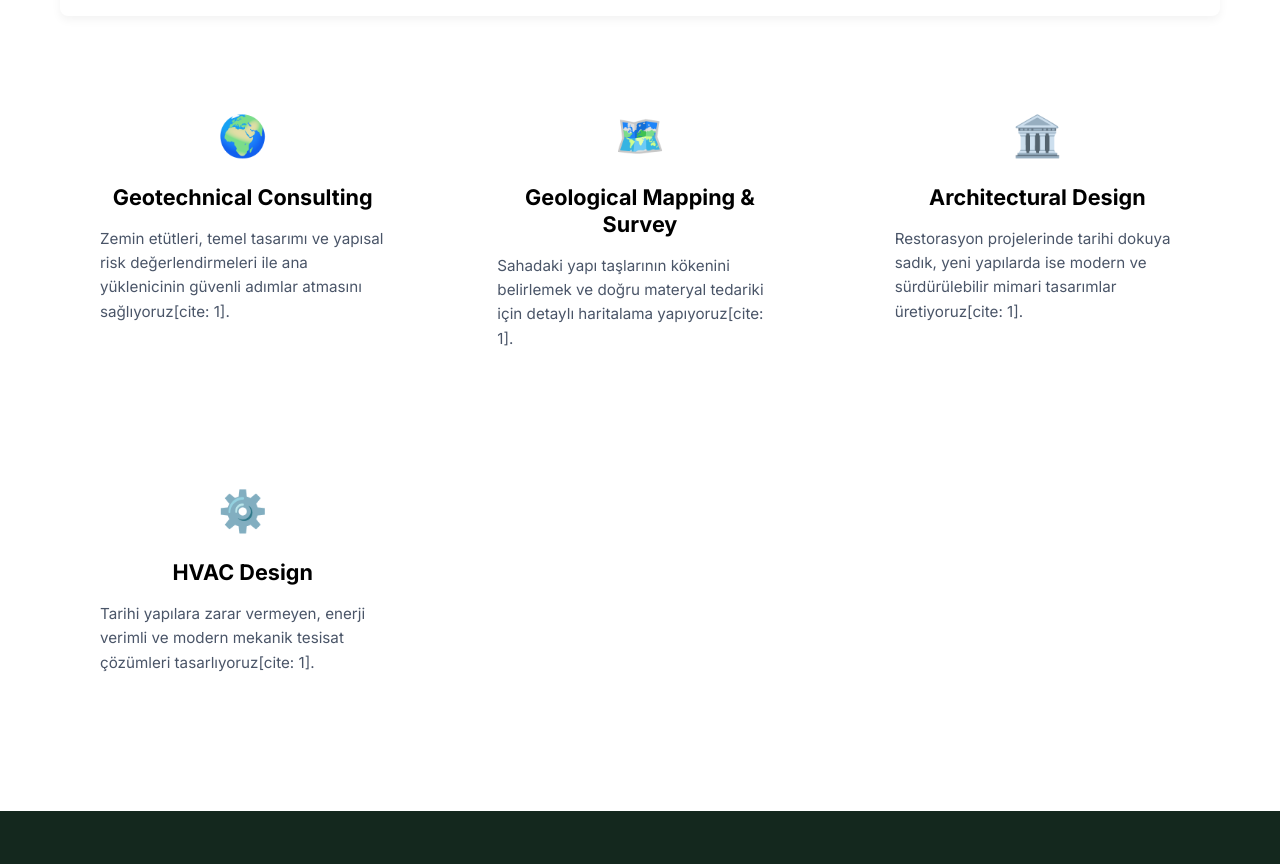
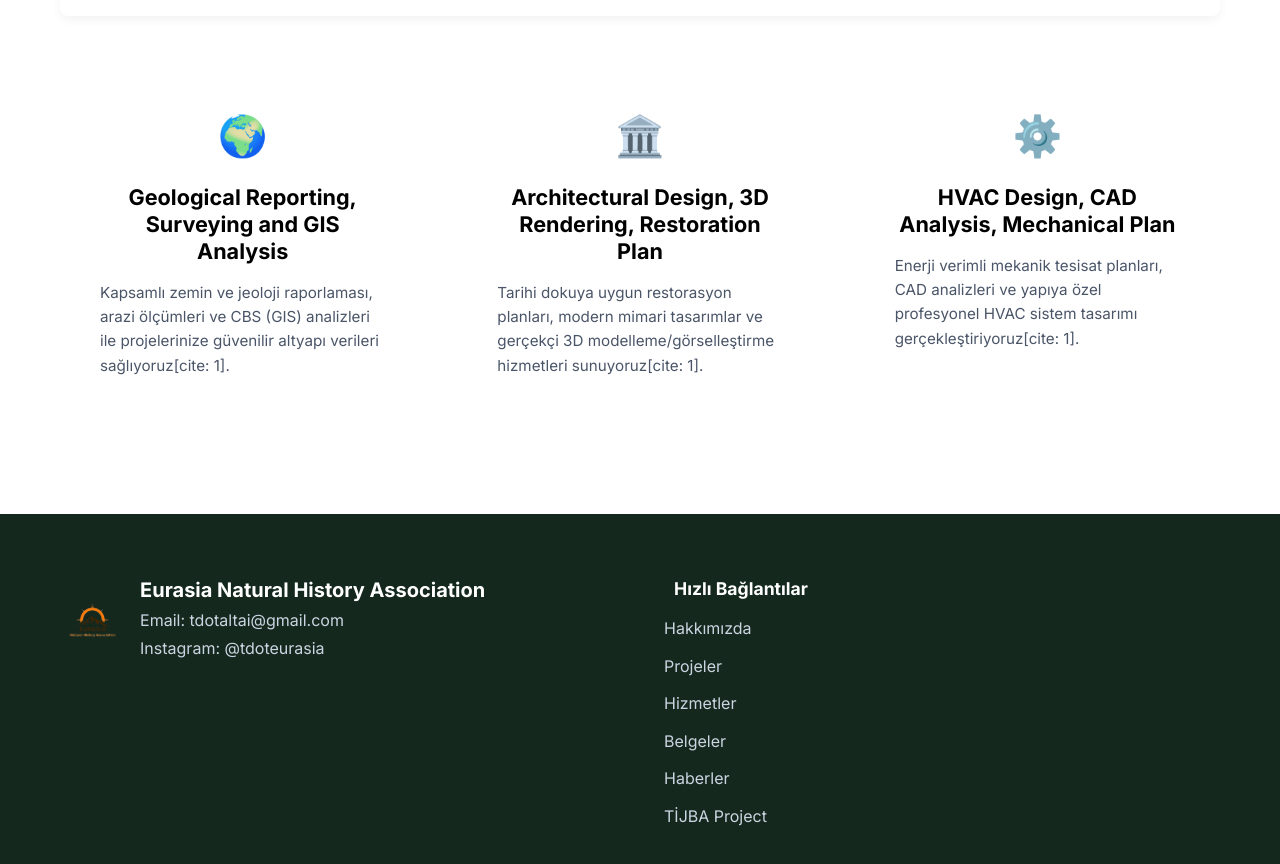
Before and after one commit to borax9/Website, a plain HTML site: page services.html in a window 1280 px wide. Shown: the part 1031-1895 px from the top of the page. Drawn offline with Linux system fonts and the light colour scheme.

Commit message:
Update services.html

```diff
--- a/services.html
+++ b/services.html
@@ -92,29 +92,24 @@
                 <iframe src="https://bora9-survey.hf.space/" width="100%" height="650px" style="border: none; border-radius: 6px;"></iframe>
             </div>
 
+            <!-- 3 YENİ HİZMET KARTI -->
             <div class="cards-grid">
                 <article class="card">
                     <div style="font-size: 2.5rem; text-align: center; margin-bottom: 1rem;">🌍</div>
-                    <h3 style="text-align: center;">Geotechnical Consulting</h3>
-                    <p style="margin-top: 1rem; font-size: 0.95rem;">Zemin etütleri, temel tasarımı ve yapısal risk değerlendirmeleri ile ana yüklenicinin güvenli adımlar atmasını sağlıyoruz[cite: 1].</p>
-                </article>
-
-                <article class="card">
-                    <div style="font-size: 2.5rem; text-align: center; margin-bottom: 1rem;">🗺️</div>
-                    <h3 style="text-align: center;">Geological Mapping & Survey</h3>
-                    <p style="margin-top: 1rem; font-size: 0.95rem;">Sahadaki yapı taşlarının kökenini belirlemek ve doğru materyal tedariki için detaylı haritalama yapıyoruz[cite: 1].</p>
+                    <h3 style="text-align: center;">Geological Reporting, Surveying and GIS Analysis</h3>
+                    <p style="margin-top: 1rem; font-size: 0.95rem;">Kapsamlı zemin ve jeoloji raporlaması, arazi ölçümleri ve CBS (GIS) analizleri ile projelerinize güvenilir altyapı verileri sağlıyoruz[cite: 1].</p>
                 </article>
 
                 <article class="card">
                     <div style="font-size: 2.5rem; text-align: center; margin-bottom: 1rem;">🏛️</div>
-                    <h3 style="text-align: center;">Architectural Design</h3>
-                    <p style="margin-top: 1rem; font-size: 0.95rem;">Restorasyon projelerinde tarihi dokuya sadık, yeni yapılarda ise modern ve sürdürülebilir mimari tasarımlar üretiyoruz[cite: 1].</p>
+                    <h3 style="text-align: center;">Architectural Design, 3D Rendering, Restoration Plan</h3>
+                    <p style="margin-top: 1rem; font-size: 0.95rem;">Tarihi dokuya uygun restorasyon planları, modern mimari tasarımlar ve gerçekçi 3D modelleme/görselleştirme hizmetleri sunuyoruz[cite: 1].</p>
                 </article>
 
                 <article class="card">
                     <div style="font-size: 2.5rem; text-align: center; margin-bottom: 1rem;">⚙️</div>
-                    <h3 style="text-align: center;">HVAC Design</h3>
-                    <p style="margin-top: 1rem; font-size: 0.95rem;">Tarihi yapılara zarar vermeyen, enerji verimli ve modern mekanik tesisat çözümleri tasarlıyoruz[cite: 1].</p>
+                    <h3 style="text-align: center;">HVAC Design, CAD Analysis, Mechanical Plan</h3>
+                    <p style="margin-top: 1rem; font-size: 0.95rem;">Enerji verimli mekanik tesisat planları, CAD analizleri ve yapıya özel profesyonel HVAC sistem tasarımı gerçekleştiriyoruz[cite: 1].</p>
                 </article>
             </div>
         </div>
```
